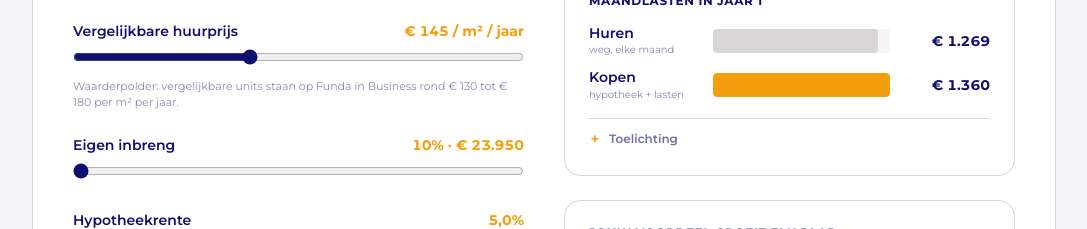
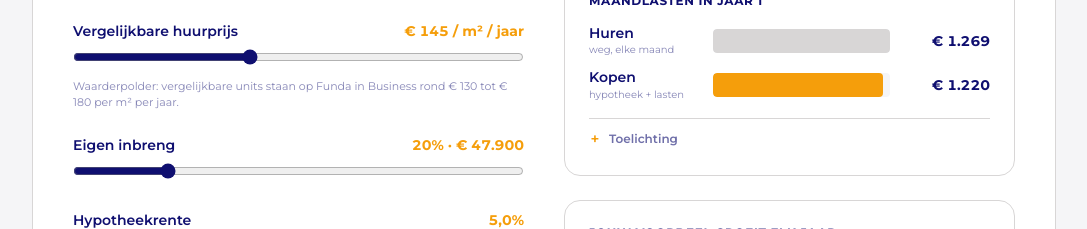
Before and after one commit to reppenweetje/projectportal, a Next.js app: page /de-hofman/koopvshuur in a window 1280 px wide. Shown: the part 960-1189 px from the top of the page, without its empty margins (96-1183 px from the left). Built offline with nearby package versions, Linux system fonts and the light colour scheme; no server answers.

Commit message:
koopvshuur: eigen inbreng default naar 20% (#48)
Startpunt van de eigen-inbreng-slider van 10% naar 20% (verzoek Jann).
Bij de defaults (unit L, huur 145) is de koopmaandlast daarmee al in
jaar 1 lager dan de huur (1.220 vs 1.269).

Co-authored-by: Claude Fable 5 <noreply@anthropic.com>

```diff
--- a/components/calculator/KoopVsHuurCalculator.tsx
+++ b/components/calculator/KoopVsHuurCalculator.tsx
@@ -97,7 +97,7 @@ export function KoopVsHuurCalculator({ project }: { project: Project }) {
   );
   const [unitIndex, setUnitIndex] = useState(startIndex === -1 ? 0 : startIndex);
   const [huurM2, setHuurM2] = useState(145);
-  const [inbrengPct, setInbrengPct] = useState(10);
+  const [inbrengPct, setInbrengPct] = useState(20);
   const [rente, setRente] = useState(5.0);
   const [groei, setGroei] = useState(2);
   const [horizon, setHorizon] = useState(10);
```
